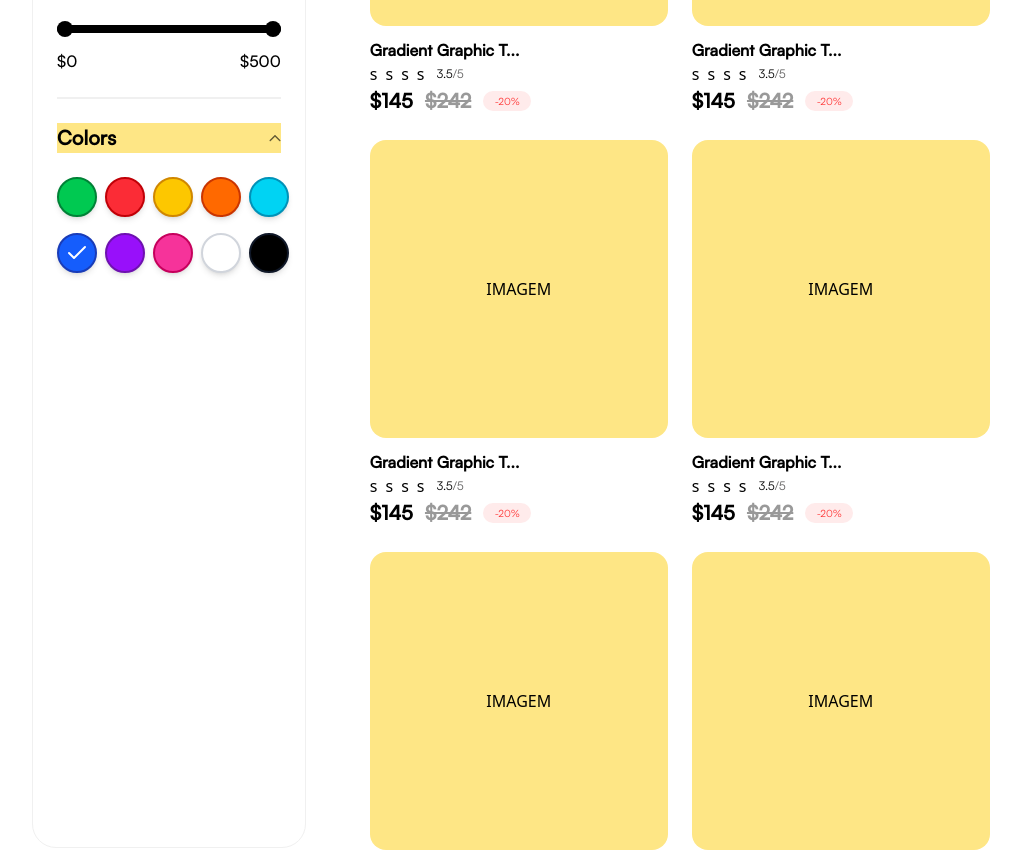
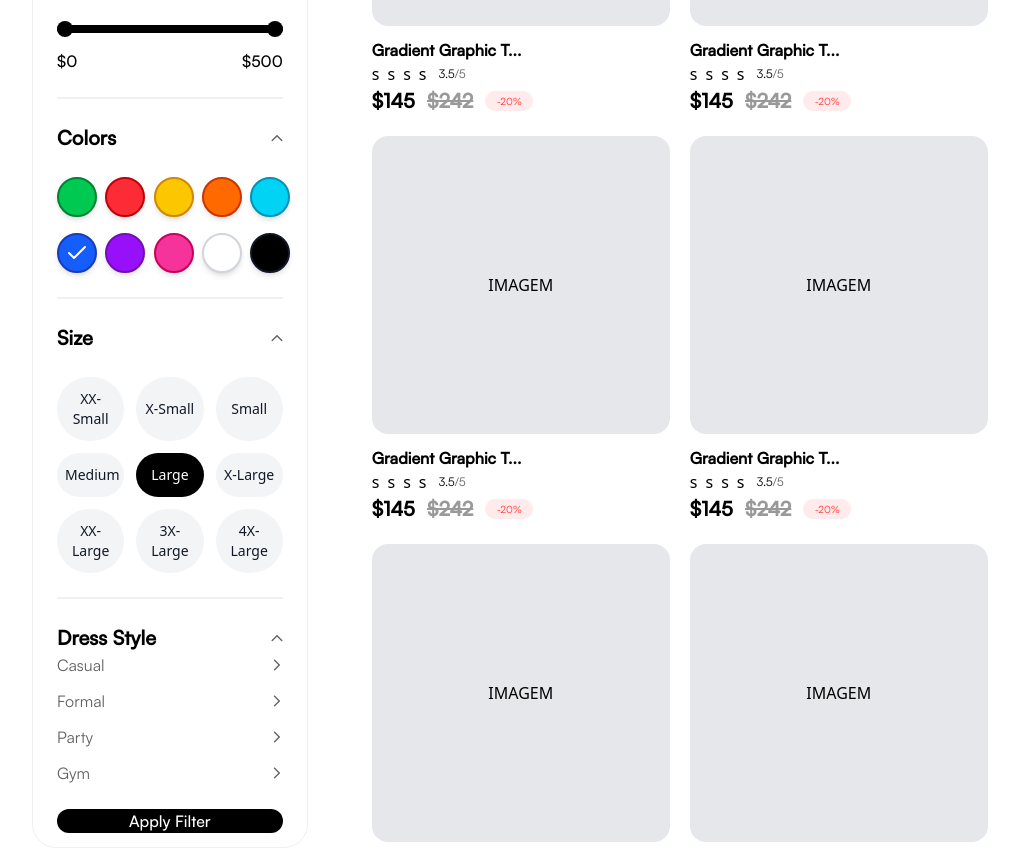
Before and after one commit to davifernandodias/compass-second, a Next.js app in the folder apps/web/: page /casual in a window 1280 px wide. Shown: the part 560-1412 px from the top of the page, without its empty margins (32-1053 px from the left). Built offline with nearby package versions, Linux system fonts and the light colour scheme.

Commit message:
feat: added sidebar (desktop)

```diff
--- a/apps/web/app/(public)/casual/page.tsx
+++ b/apps/web/app/(public)/casual/page.tsx
@@ -17,7 +17,7 @@ export default function CasualPage() {
 
       <div className="flex flex-col gap-12">
         <div className=" flex justify-between items-end">
-          <div className="flex gap-2 items-end lg:justify-between bg-red-300 w-full">
+          <div className="flex gap-2 items-end lg:justify-between w-full">
             <h1 className="font-family-satoshi-medium text-2xl font-bold">Casual</h1>
             <p className="text-gray-text font-family-satoshi-regular">Showing 1-10 of 100 Products</p>
           </div>
--- a/apps/web/app/globals.css
+++ b/apps/web/app/globals.css
@@ -1,5 +1,4 @@
 @import "tailwindcss";
-
 
 @font-face {
   font-family: "Satoshi";
@@ -17,26 +16,36 @@
 
 @font-face {
   font-family: "IntegralCF";
-  src: url("./fonts/IntegralCF/Fontspring-DEMO-integralcf-medium.otf")
-    format("opentype");
+  src: url("./fonts/IntegralCF/Fontspring-DEMO-integralcf-medium.otf") format("opentype");
   font-weight: 700;
   font-style: bold;
 }
 
 @font-face {
   font-family: "IntegralCF";
-  src: url("./fonts/IntegralCF/Fontspring-DEMO-integralcf-bold.otf")
-    format("opentype");
+  src: url("./fonts/IntegralCF/Fontspring-DEMO-integralcf-bold.otf") format("opentype");
   font-weight: 800;
   font-style: normal;
 }
 
 @font-face {
   font-family: "IntegralCF";
-  src: url("./fonts/IntegralCF/Fontspring-DEMO-integralcf-regular.otf")
-    format("opentype");
+  src: url("./fonts/IntegralCF/Fontspring-DEMO-integralcf-regular.otf") format("opentype");
   font-weight: 400;
   font-style: normal;
+}
+
+@keyframes slide-up {
+  from {
+    transform: translateY(100%);
+  }
+  to {
+    transform: translateY(0);
+  }
+}
+
+.animate-slide-up {
+  animation: slide-up 0.3s ease-out;
 }
 
 :root {
--- a/apps/web/app/layout.tsx
+++ b/apps/web/app/layout.tsx
@@ -25,6 +25,7 @@ export default function RootLayout({
   return (
     <html lang='en'>
       <body>
+
         <Header />
         {children}
         <Footer />
--- a/apps/web/components/product.tsx
+++ b/apps/web/components/product.tsx
@@ -1,18 +1,18 @@
 "use client";
 
 import { Card } from "@repo/ui/card";
-import PreviousNextProduct from "./previous-next-product";
+import PreviousNextProduct from "@repo/ui/previous-next-product";
 
 const a : number[]= [1, 2, 3, 4, 5, 6, 7, 8, 9]
 
 export default function Product() {
   return (
     <div>
-      <div className="flex gap-2 flex-wrap lg:gap-6">
+      <div className="flex gap-2 flex-wrap lg:gap-5">
         { a.map((e) => (
               <Card key={e}>
               <div className="flex flex-col gap-3 bg-white ">
-                <div className="flex justify-center items-center rounded-2xl h-[174px] w-[172px] bg-amber-200 lg:w-[298px] lg:h-[298px]">
+                <div className="flex justify-center items-center rounded-2xl h-[174px] w-[172px] bg-gray-200 lg:w-[298px] lg:h-[298px]">
                   <p>IMAGEM</p>
                 </div>
                 <div>
--- a/apps/web/components/sidebar.tsx
+++ b/apps/web/components/sidebar.tsx
@@ -2,6 +2,8 @@ import IconCollapse from "@public/svg/clothes/icon-collapse";
 import IconFilterSidebar from "@public/svg/clothes/icon-filter-sidebar";
 import DoubleRange from "./double-range";
 import ColorPicker from "./color-text-box";
+import SizeSelector from "./size-selector";
+import { Button } from "@repo/ui/button";
 
 export default function Sidebar() {
   return (
@@ -45,12 +47,50 @@ export default function Sidebar() {
       </div>
       <hr className="border border-gray-secundary  " />
       <div className="flex flex-col gap-6">
-        <div className="flex bg-amber-200 items-center justify-between">
-          <h1 className="font-family-satoshi-medium font-bold text-20">Colors</h1>
+        <div className="flex items-center justify-between">
+          <h1 className="font-family-satoshi-medium font-bold text-20">
+            Colors
+          </h1>
           <IconCollapse className="w-3 h-3 -rotate-90" />
         </div>
         <ColorPicker />
+      </div>
+      <hr className="border border-gray-secundary  " />
+      <div className="flex flex-col gap-6">
+        <div className="flex items-center justify-between">
+          <h1 className="font-family-satoshi-medium font-bold text-20">Size</h1>
+          <IconCollapse className="w-3 h-3 -rotate-90" />
         </div>
+        <SizeSelector />
+      </div>
+      <hr className="border border-gray-secundary  " />
+      <div>
+        <div className="flex items-center justify-between">
+          <h1 className="font-family-satoshi-medium font-bold text-20">
+            Dress Style
+          </h1>
+          <IconCollapse className="w-3 h-3 -rotate-90" />
+        </div>
+        <div className="flex flex-col gap-3 font-family-satoshi-regular text-gray-text">
+          <div className="flex  justify-between items-center">
+            <p>Casual</p>
+            <IconCollapse className="w-3 h-3" />
+          </div>
+          <div className="flex  justify-between items-center">
+            <p>Formal</p>
+            <IconCollapse className="w-3 h-3" />
+          </div>
+          <div className="flex  justify-between items-center">
+            <p>Party</p>
+            <IconCollapse className="w-3 h-3" />
+          </div>
+          <div className="flex  justify-between items-center">
+            <p>Gym</p>
+            <IconCollapse className="w-3 h-3" />
+          </div>
+        </div>
+      </div>
+      <Button className="bg-black text-white font-family-satoshi-medium font-medium h-12 rounded-3xl">Apply Filter</Button>
     </nav>
   );
 }
--- /dev/null
+++ b/apps/web/components/size-selector.tsx
@@ -0,0 +1,46 @@
+"use client"
+
+import { useState } from "react"
+
+type Size = {
+  label: string
+  value: string
+}
+
+export default function SizeSelector() {
+  const [selectedSize, setSelectedSize] = useState("large")
+
+  const sizes: Size[] = [
+    { label: "XX-Small", value: "xxsmall" },
+    { label: "X-Small", value: "xsmall" },
+    { label: "Small", value: "small" },
+    { label: "Medium", value: "medium" },
+    { label: "Large", value: "large" },
+    { label: "X-Large", value: "xlarge" },
+    { label: "XX-Large", value: "xxlarge" },
+    { label: "3X-Large", value: "3xlarge" },
+    { label: "4X-Large", value: "4xlarge" },
+  ]
+
+  return (
+    <div>
+      <div className="grid grid-cols-3 gap-3 max-w-md">
+        {sizes.map((size) => (
+          <button
+            key={size.value}
+            onClick={() => setSelectedSize(size.value)}
+            className={`
+              px-2 py-3 rounded-full text-sm font-medium
+              transition-colors duration-200
+              ${selectedSize === size.value ? "bg-black text-white" : "bg-gray-100 text-gray-900 hover:bg-gray-200"}
+            `}
+            aria-label={`Select size ${size.label}`}
+            aria-pressed={selectedSize === size.value}
+          >
+            {size.label}
+          </button>
+        ))}
+      </div>
+    </div>
+  )
+}
```
Also changed, not shown: apps/web/tsconfig.json (+5 -4 lines), packages/ui/src/previous-next-product.tsx (renamed from apps/web/components/previous-next-product.tsx).
